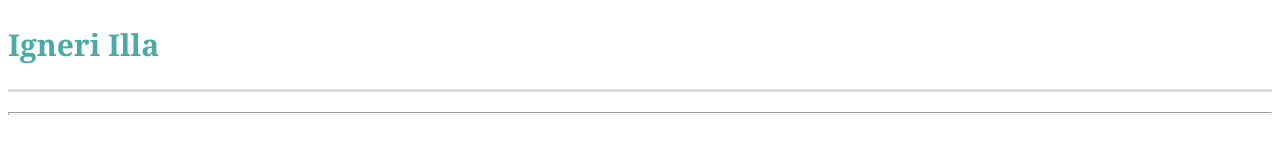
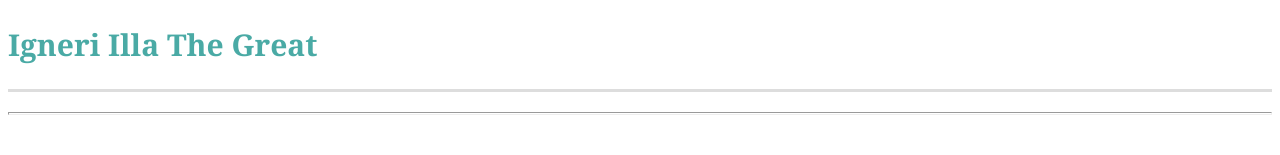
Before and after one commit to Iggythaman/portfolio-iggy, a plain HTML site: page index.html in a window 1280 px wide. Shown: the top 155 px of the page. Drawn offline with Linux system fonts and the light colour scheme.

Commit message:
change name to the great

```diff
--- a/index.html
+++ b/index.html
@@ -16,7 +16,7 @@
  <!--My name in every page-->
     <div class="fixed">
         <h1>
-            Igneri Illa
+            Igneri Illa The Great
         </h1>
         <hr size="5">
     </div>
```
